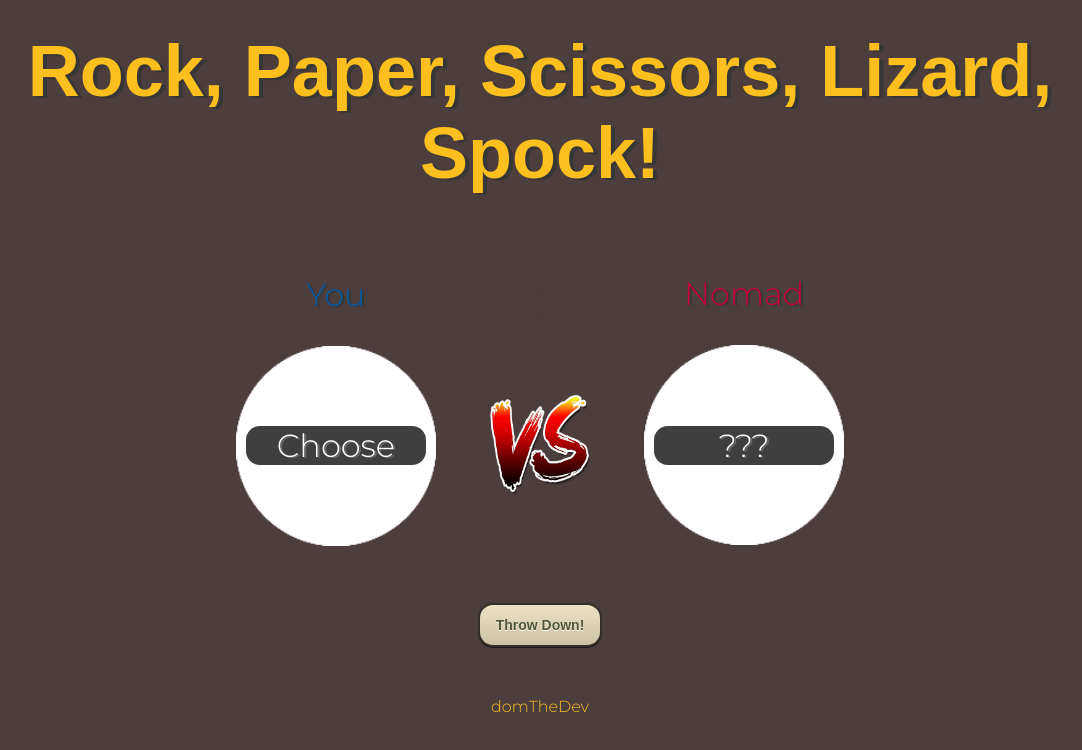
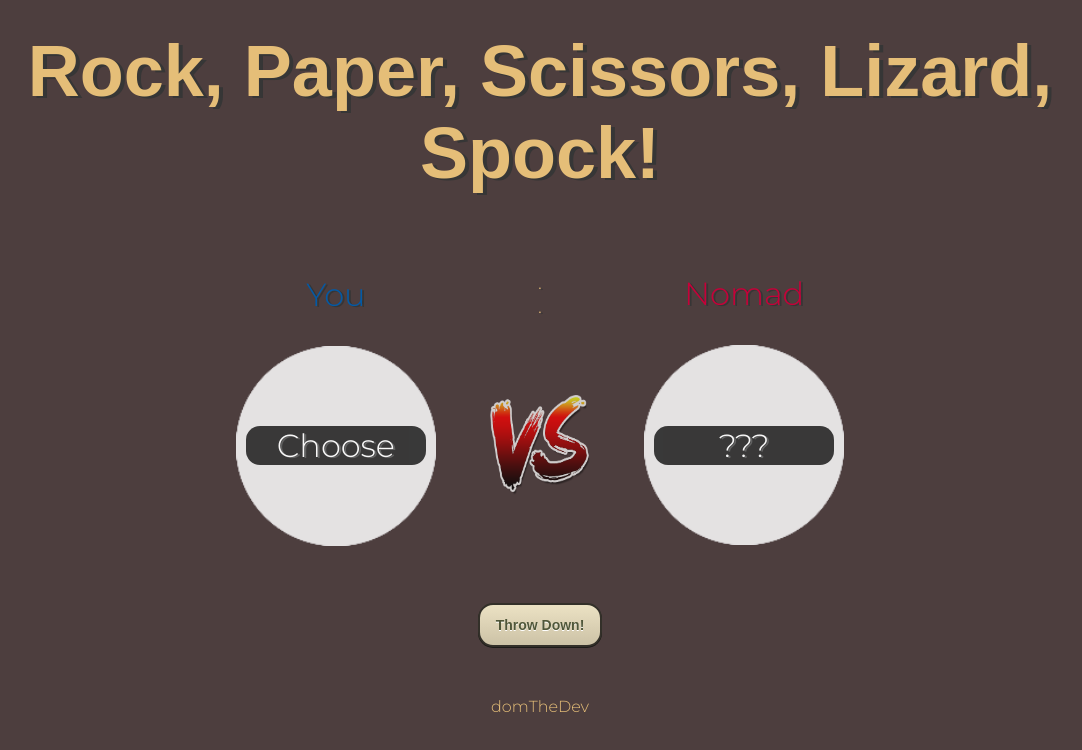
Before and after one commit to DomGonzalesIII/RockPaperScissorsLizardSpock, a plain HTML site: page index.html in a window 1280 px wide. Shown: the whole page, without its empty margins (100-1182 px from the left). Drawn offline with Linux system fonts and the light colour scheme; a web font is replaced by a local one.

Commit message:
UI color touchup
Muted some colors to fit in better with background.

```diff
--- a/styles.css
+++ b/styles.css
@@ -8,11 +8,11 @@ body {
 }
 
 footer {
-  color: #fcbf1e;
+  color: #E5BE78;
 }
 
 h1 {
-  color: #fcbf1e;
+  color: #E5BE78;
   font-family: 'Rambla', sans-serif;
   font-size: 4.5rem;
   margin-top: 30px;
@@ -70,6 +70,10 @@ h1 {
   position: relative;
 }
 
+#nomPic {
+  opacity: 85%;
+}
+
 #player {
   position: relative;
 }
@@ -83,6 +87,7 @@ h1 {
   cursor: pointer;
   display: inline-block;
   height: 200px;
+  opacity: 85%;
   transition: background 250ms ease-in-out,
               transform 150ms ease;
   -webkit-appearance: none;
@@ -91,7 +96,7 @@ h1 {
 }
 
 #result {
-  color: #4d3e3e;
+  color: #E5BE78;
   margin-bottom: 0;
   margin-top: 26px;    /* adjust this and #vs img padding to correct #vs content alignment*/
 }
@@ -124,11 +129,12 @@ h1 {
 }
 
 #vs img {
+  opacity: 75%;
   padding: 50px 0;
 }
 
 #why {
-  color: #4d3e3e;
+  color: #E5BE78;
   margin-bottom: 27px;
   margin-top: 0;
 }
```
